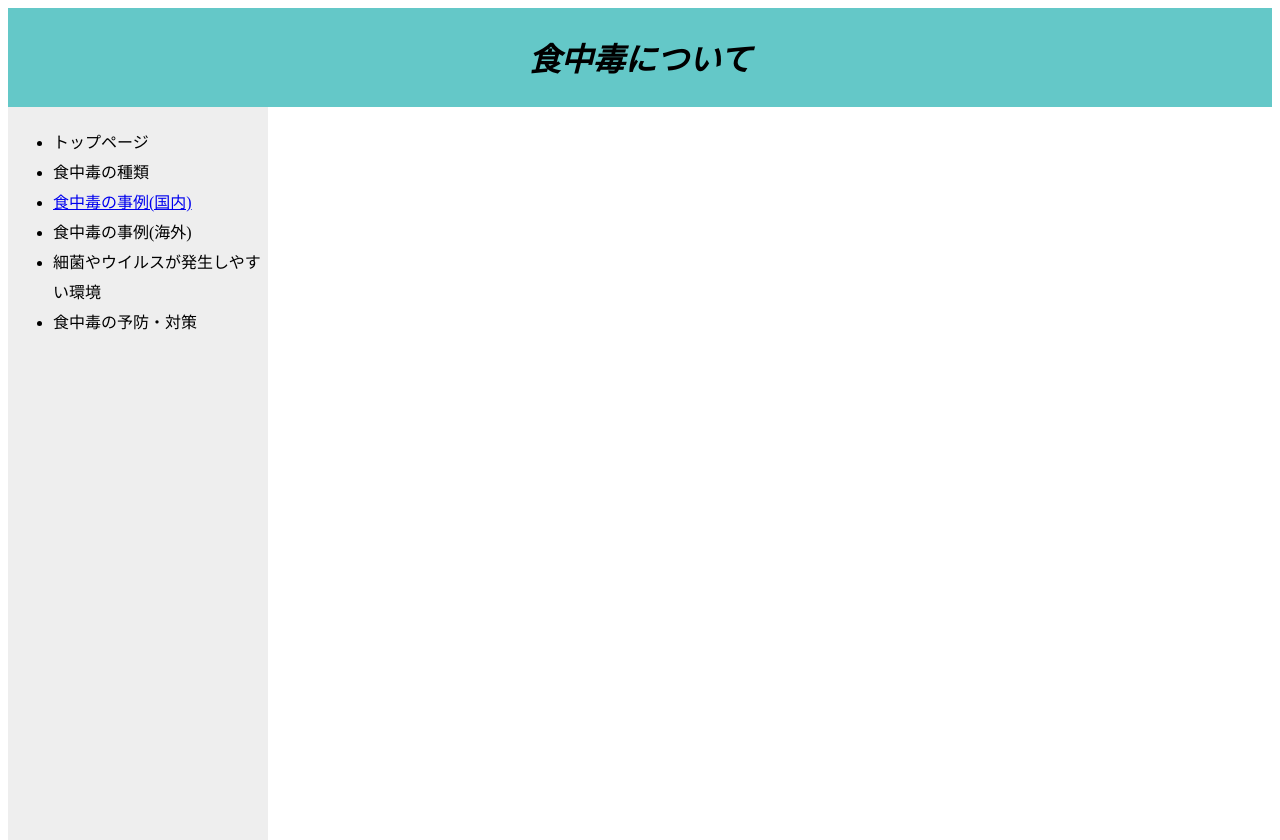
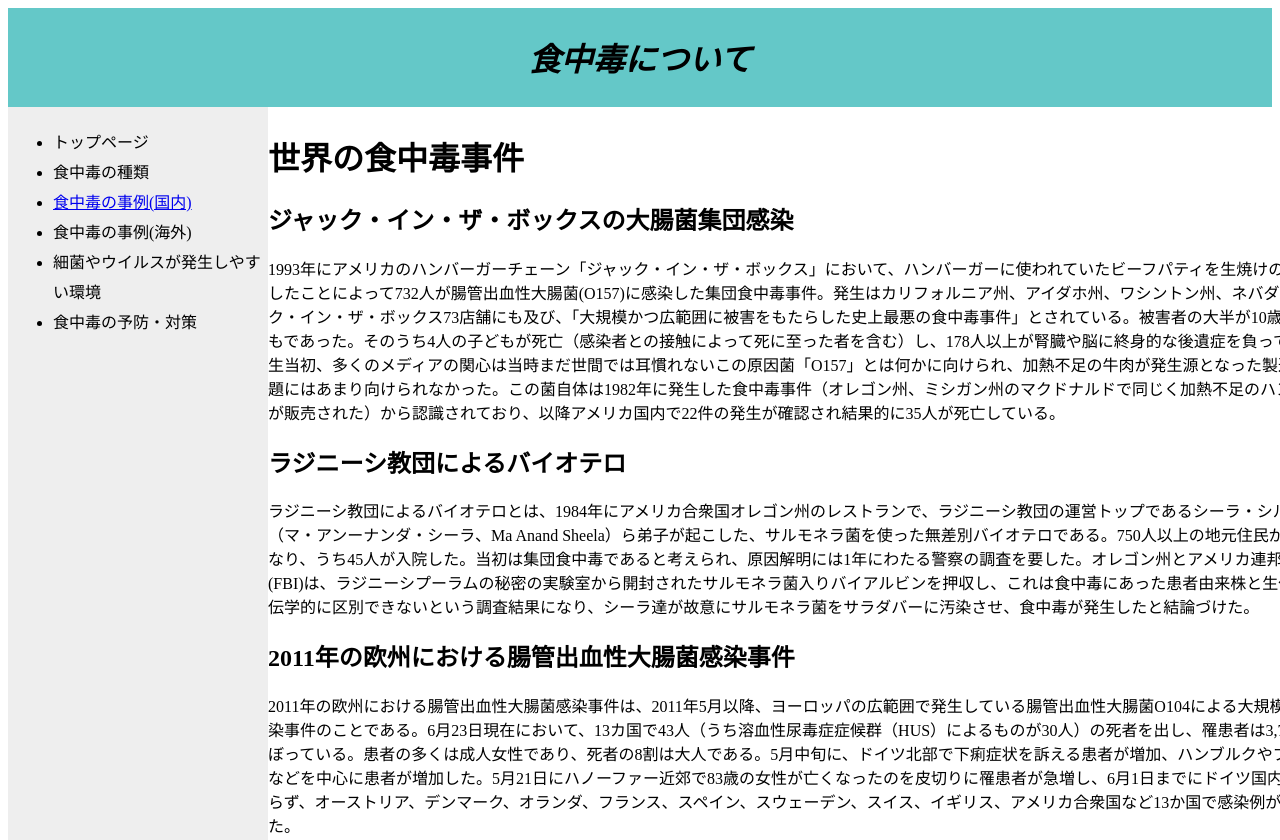
Before and after one commit to 2059103/2059103, a plain HTML site: page index.html in a window 1280 px wide. Shown: the top 840 px of the page. Drawn offline with Linux system fonts and the light colour scheme.

Commit message:
Update index.html

```diff
--- a/index.html
+++ b/index.html
@@ -50,7 +50,14 @@ th, td {
     </li><li>食中毒の予防・対策
     </li></ul></div>
 <div id="section">
-
+<h1>世界の食中毒事件</h1>
+<h2>ジャック・イン・ザ・ボックスの大腸菌集団感染</h2>
+<p>1993年にアメリカのハンバーガーチェーン「ジャック・イン・ザ・ボックス」において、ハンバーガーに使われていたビーフパティを生焼けのまま使用したことによって732人が腸管出血性大腸菌(O157)に感染した集団食中毒事件。発生はカリフォルニア州、アイダホ州、ワシントン州、ネバダ州のジャック・イン・ザ・ボックス73店舗にも及び、「大規模かつ広範囲に被害をもたらした史上最悪の食中毒事件」とされている。被害者の大半が10歳以下の子どもであった。そのうち4人の子どもが死亡（感染者との接触によって死に至った者を含む）し、178人以上が腎臓や脳に終身的な後遺症を負っている。
+発生当初、多くのメディアの関心は当時まだ世間では耳慣れないこの原因菌「O157」とは何かに向けられ、加熱不足の牛肉が発生源となった製造過程の問題にはあまり向けられなかった。この菌自体は1982年に発生した食中毒事件（オレゴン州、ミシガン州のマクドナルドで同じく加熱不足のハンバーガーが販売された）から認識されており、以降アメリカ国内で22件の発生が確認され結果的に35人が死亡している。</p>
+<h2>ラジニーシ教団によるバイオテロ</h2>
+<p>ラジニーシ教団によるバイオテロとは、1984年にアメリカ合衆国オレゴン州のレストランで、ラジニーシ教団の運営トップであるシーラ・シルバーマン（マ・アンーナンダ・シーラ、Ma Anand Sheela）ら弟子が起こした、サルモネラ菌を使った無差別バイオテロである。750人以上の地元住民が食中毒になり、うち45人が入院した。当初は集団食中毒であると考えられ、原因解明には1年にわたる警察の調査を要した。オレゴン州とアメリカ連邦捜査局(FBI)は、ラジニーシプーラムの秘密の実験室から開封されたサルモネラ菌入りバイアルビンを押収し、これは食中毒にあった患者由来株と生化学的、遺伝学的に区別できないという調査結果になり、シーラ達が故意にサルモネラ菌をサラダバーに汚染させ、食中毒が発生したと結論づけた。</p>
+<h2>2011年の欧州における腸管出血性大腸菌感染事件</h2>
+<p>2011年の欧州における腸管出血性大腸菌感染事件は、2011年5月以降、ヨーロッパの広範囲で発生している腸管出血性大腸菌O104による大規模な集団感染事件のことである。6月23日現在において、13カ国で43人（うち溶血性尿毒症症候群（HUS）によるものが30人）の死者を出し、罹患者は3,792人にのぼっている。患者の多くは成人女性であり、死者の8割は大人である。5月中旬に、ドイツ北部で下痢症状を訴える患者が増加、ハンブルクやブレーメンなどを中心に患者が増加した。5月21日にハノーファー近郊で83歳の女性が亡くなったのを皮切りに罹患者が急増し、6月1日までにドイツ国内にとどまらず、オーストリア、デンマーク、オランダ、フランス、スペイン、スウェーデン、スイス、イギリス、アメリカ合衆国など13か国で感染例が確認された。</p>
 <div id="footer">
 えーてぇーぺー
 </div>
```
